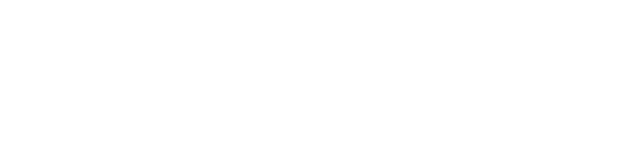
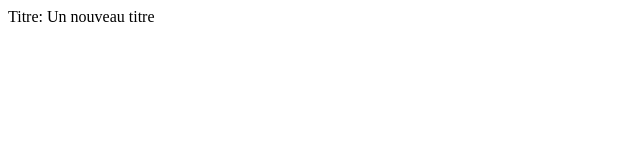
Before and after one commit to ORiVS/git1-mon-cv, a plain HTML site: page index.html in a window 1280 px wide. Shown: the whole page, without its empty margins (0-640 px from the left). Drawn offline with Linux system fonts and the light colour scheme.

Commit message:
mise en place de la section titre

```diff
--- a/index.html
+++ b/index.html
@@ -7,6 +7,9 @@
     <title>PROJET</title>
 </head>
 <body>
-
+    <link rel="stylesheet" href="style.css">
+    <section>
+        Titre: Un nouveau titre
+    </section>
 </body>
 </html>
```
